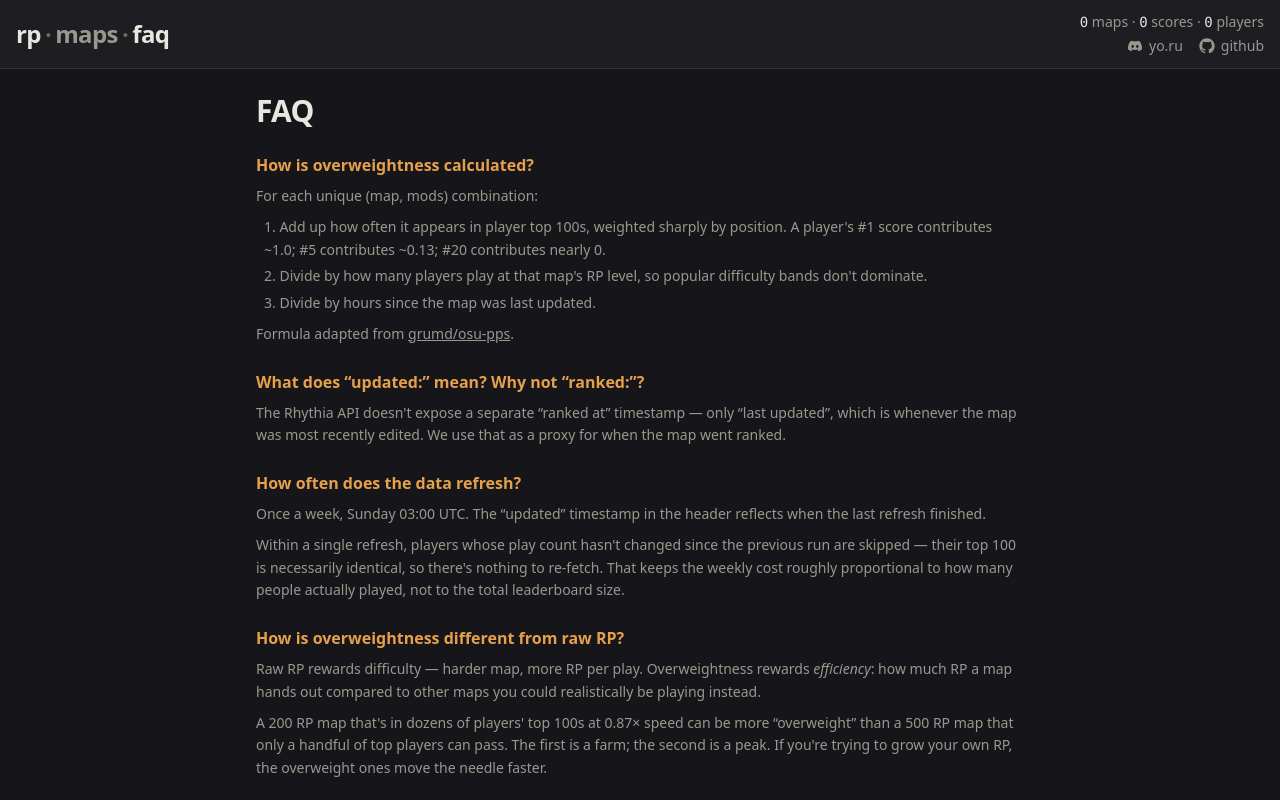
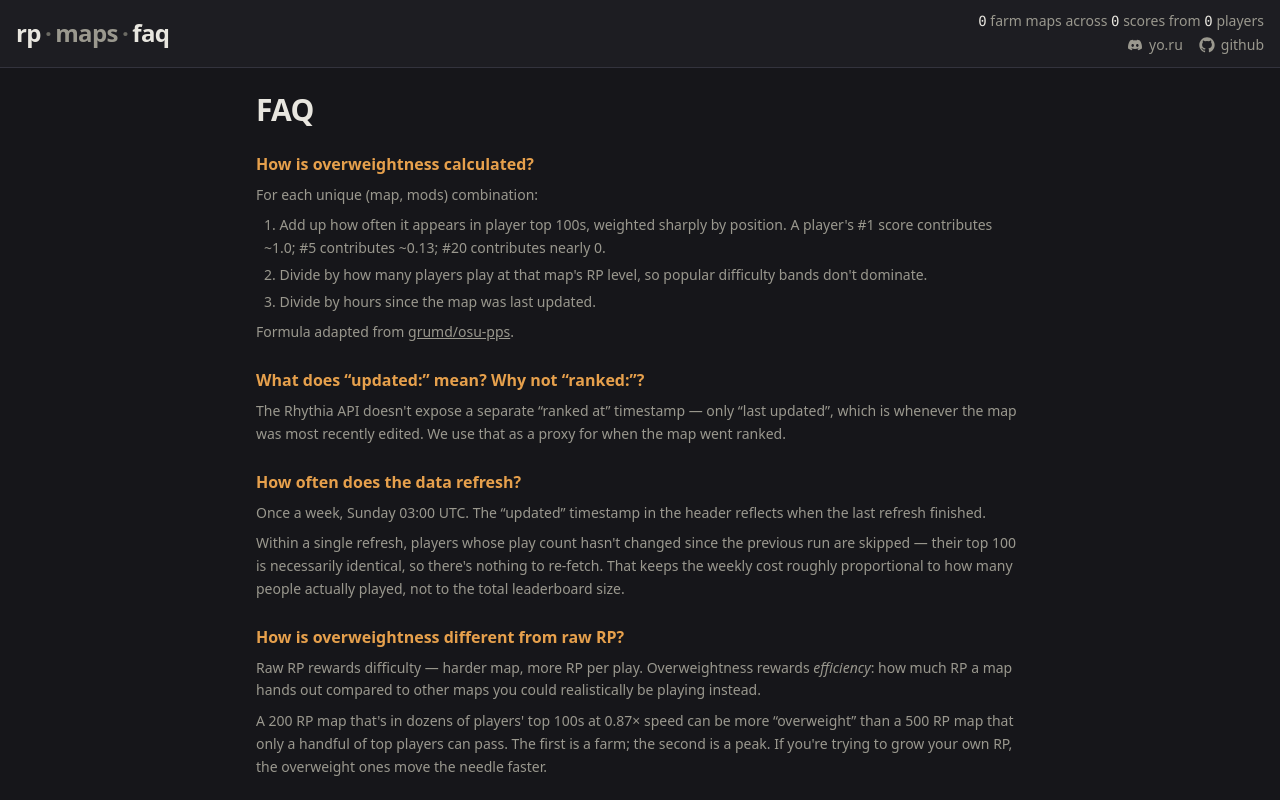
Before and after one commit to yo-ru/rhythia-points, a Next.js app: page /faq in a window 1280 px wide. Shown: the top 800 px of the page. Built offline with nearby package versions, Linux system fonts and the light colour scheme; no server answers; the database is empty.

Commit message:
header: keep full stats line on desktop, compact only on mobile

```diff
--- a/components/Header.tsx
+++ b/components/Header.tsx
@@ -23,7 +23,23 @@ export async function Header() {
         </div>
         <div className="flex flex-col sm:items-end gap-2 sm:gap-1">
           <div
-            className="text-xs sm:text-sm text-text-dim leading-tight"
+            className="hidden sm:block text-sm text-text-dim leading-tight"
+            title={updated ? `Last refreshed ${lastRefreshedAt}` : undefined}
+          >
+            <span className="text-text font-mono">{maps.toLocaleString()}</span> farm maps
+            {" across "}
+            <span className="text-text font-mono">{scores.toLocaleString()}</span> scores
+            {" from "}
+            <span className="text-text font-mono">{players.toLocaleString()}</span> players
+            {updated && (
+              <>
+                {" · "}
+                updated <span className="text-text">{updated}</span>
+              </>
+            )}
+          </div>
+          <div
+            className="sm:hidden text-xs text-text-dim leading-tight"
             title={updated ? `Last refreshed ${lastRefreshedAt}` : undefined}
           >
             <span className="text-text font-mono">{maps.toLocaleString()}</span> maps
```
